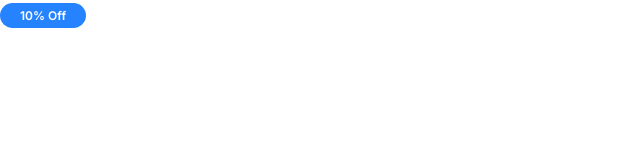
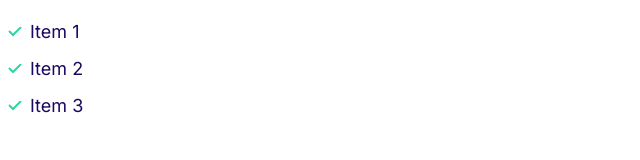
Before and after one commit to Thom52/thomify, a plain HTML site: page index.html in a window 1280 px wide. Shown: the whole page, without its empty margins (0-640 px from the left). Drawn offline with Linux system fonts and the light colour scheme.

Commit message:
Built vertical, horizontal lists, and tick modifier.

```diff
--- a/css/styles.css
+++ b/css/styles.css
@@ -122,3 +122,32 @@ a {
     font-size: 1.2rem;
   }
 }
+
+/* Lists -------------------- */
+
+.list {
+  list-style: none;
+  padding-left: 0;
+  color: var(--colour_headings);
+}
+
+.list--inline .list__item {
+  display: inline-block;
+  margin-right: 2rem;
+}
+
+.list--tick {
+  list-style-image: url(../images/tick.svg);
+  padding-left: 3rem;
+}
+
+.list--tick .list__item {
+  padding-left: 0.5rem;
+  margin-bottom: 1rem;
+}
+
+@media screen and (min-width: 1024px) {
+  .list--tick .list__item {
+    padding-left: 0rem;
+  }
+}
--- a/index.html
+++ b/index.html
@@ -15,6 +15,10 @@
     <link rel="stylesheet" href="css/styles.css" />
   </head>
   <body>
-    <span class="badge badge--primary badge--small">10% Off</span>
+    <ul class="list list--tick">
+      <li class="list__item">Item 1</li>
+      <li class="list__item">Item 2</li>
+      <li class="list__item">Item 3</li>
+    </ul>
   </body>
 </html>
```
Also changed, not shown: components/lists.html (added, +17 -0 lines), images/tick.svg (added).
